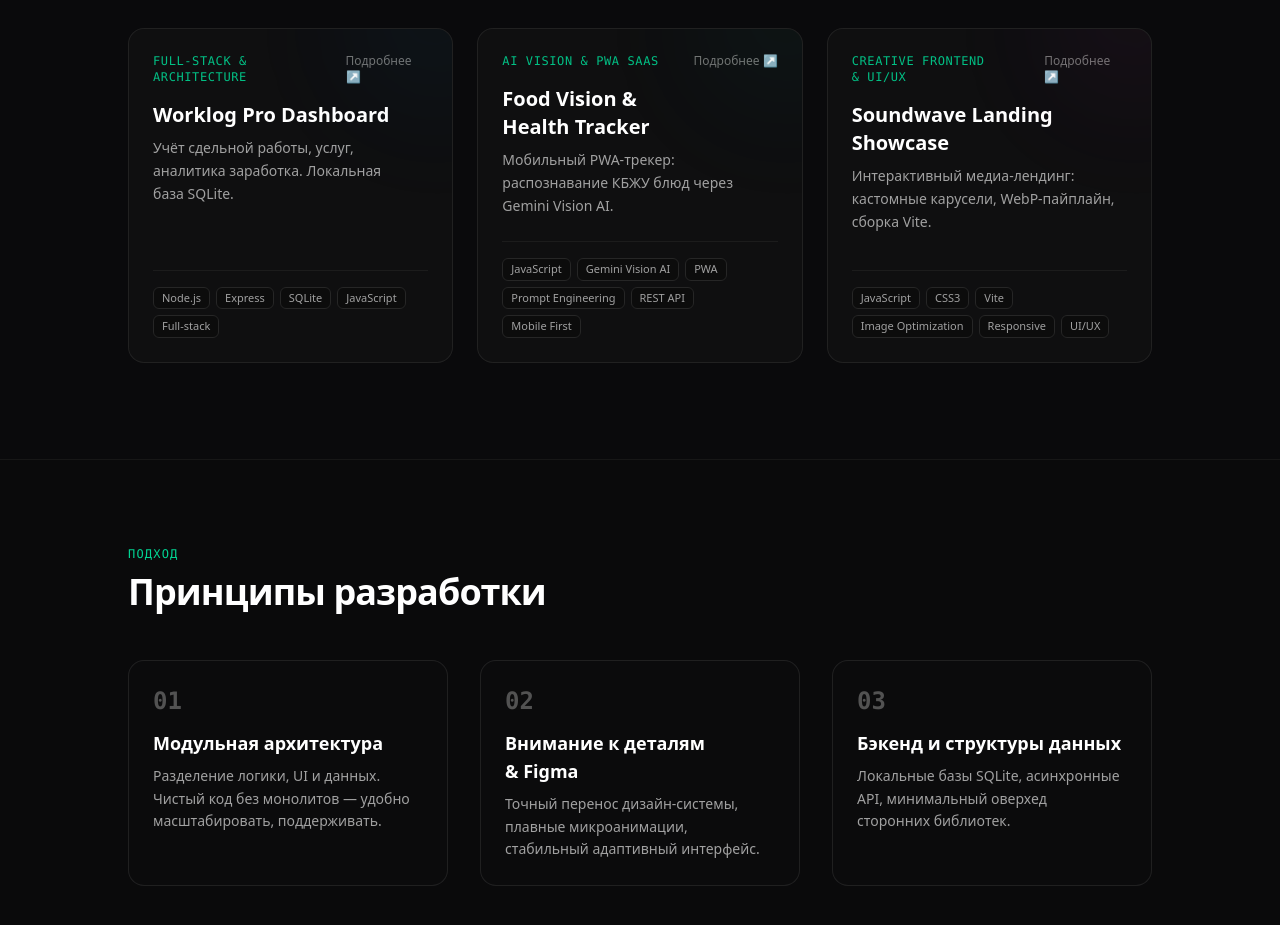
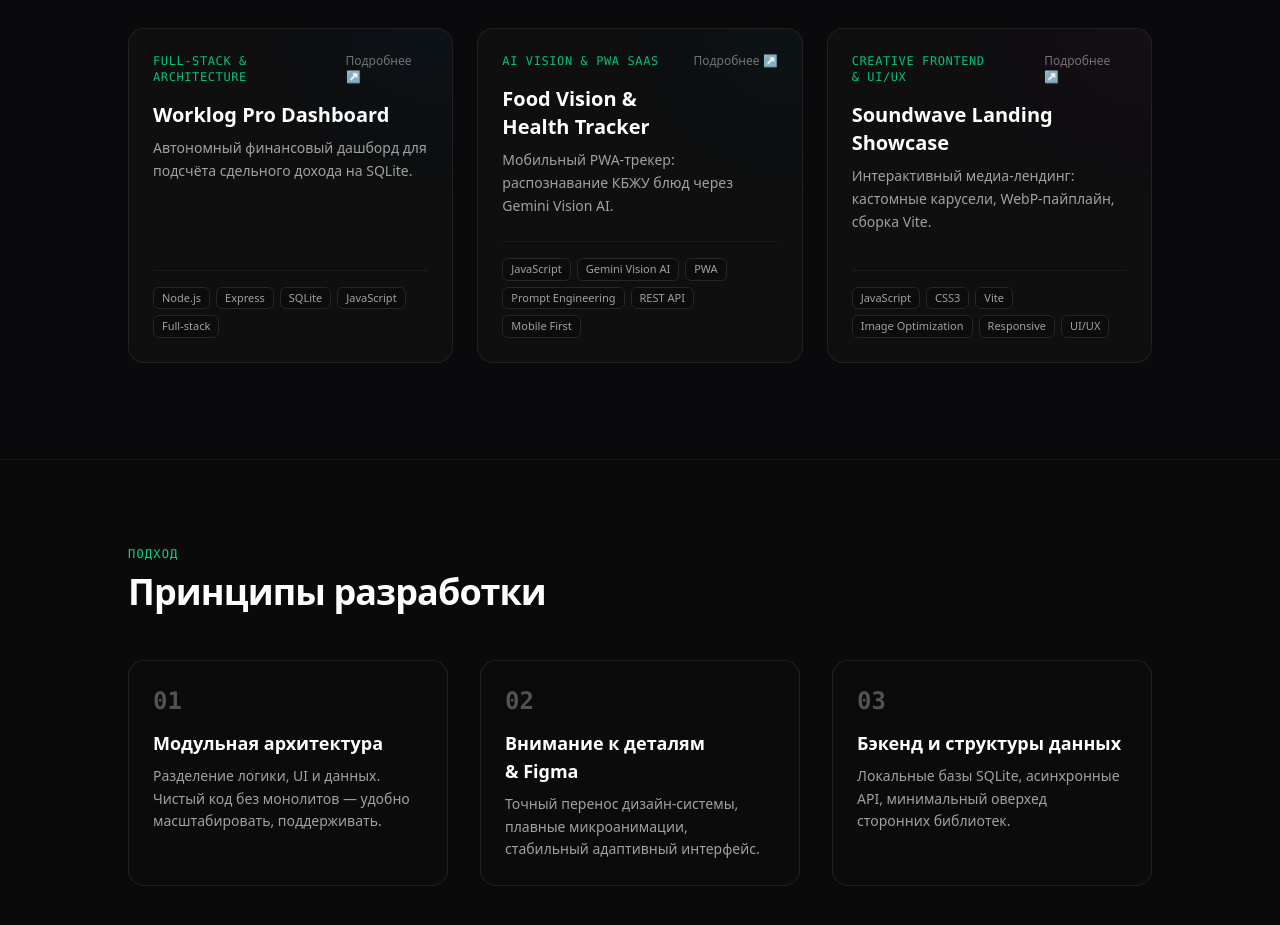
Before and after one commit to rummelkotik/dev-portfolio, a Next.js app: page / in a window 1280 px wide. Shown: the part 820-1745 px from the top of the page. Built offline with nearby package versions, Linux system fonts and the light colour scheme.

Commit message:
refactor: concise project descriptions

```diff
--- a/data/projects.ts
+++ b/data/projects.ts
@@ -17,7 +17,7 @@ export const projects: Project[] = [
     id: "worklog-pro",
     title: "Worklog Pro Dashboard",
     category: "Full-stack & Architecture",
-    shortDesc: "Учёт сдельной работы, услуг, аналитика заработка. Локальная база SQLite.",
+    shortDesc: "Автономный финансовый дашборд для подсчёта сдельного дохода на SQLite.",
     description: "Сервис для специалистов со сдельной или посменной оплатой. Фиксация рабочих смен, учёт налогов, расчет чистой прибыли в реальном времени.",
     challenge: "Создать автономное легковесное решение без внешних облачных зависимостей с мгновенным откликом базы данных.",
     solution: "Реляционная архитектура на SQLite, модульный бэкенд Express, клиентский дашборд с динамическим пересчетом ключевых финансовых метрик.",
```
